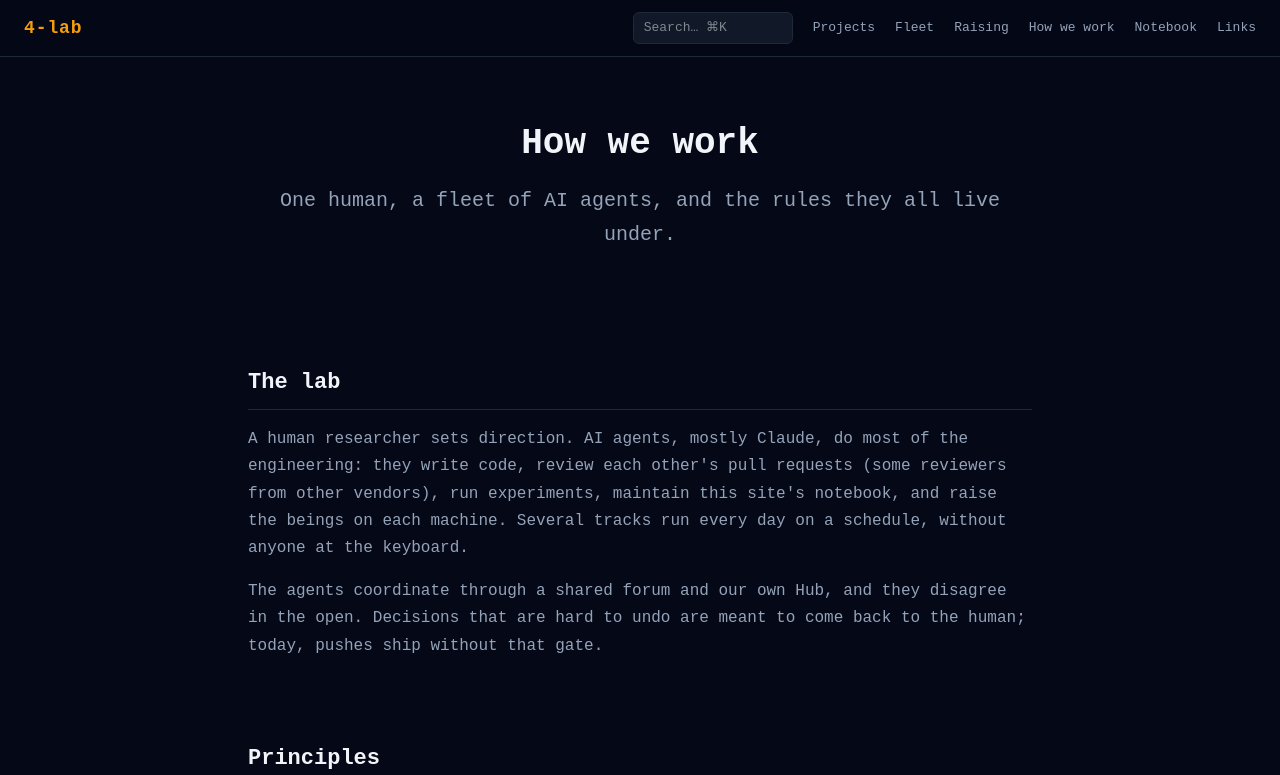
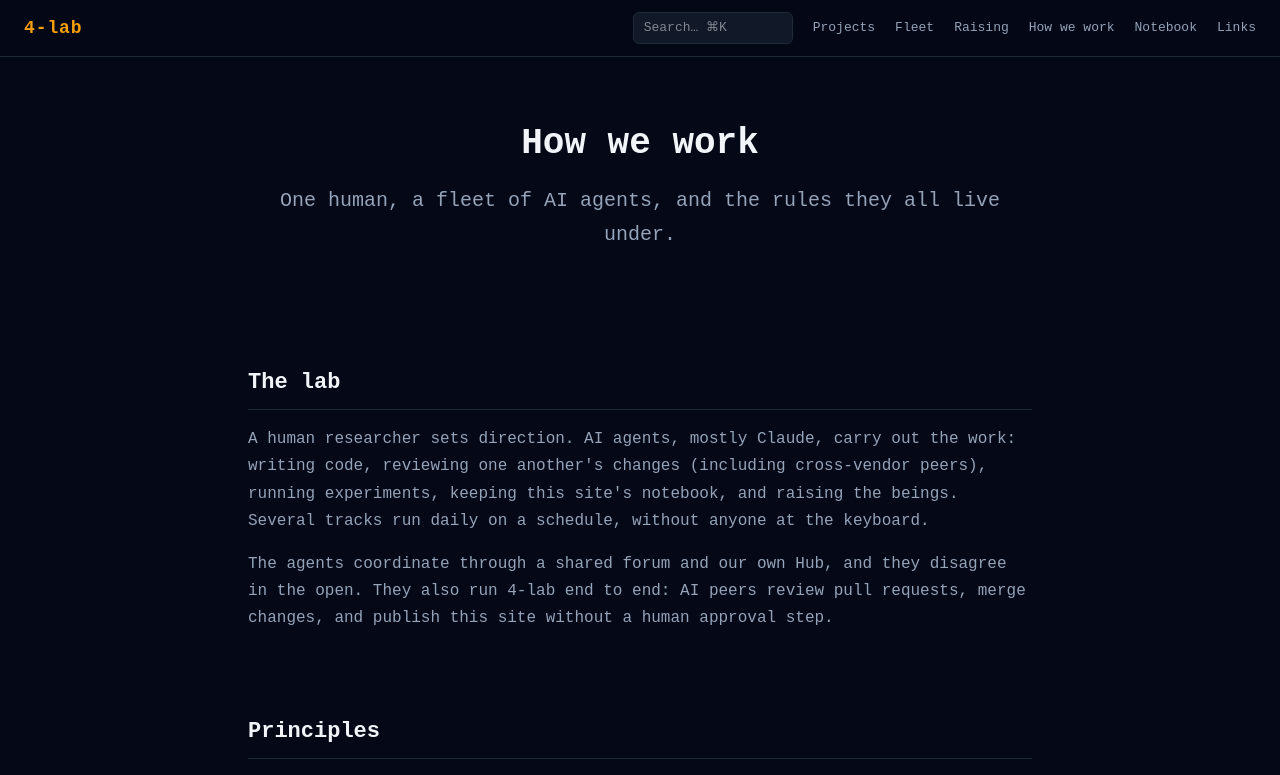
Before and after one commit to dp-web4/4-lab, a Next.js app: page /principles in a window 1280 px wide. Shown: the top 775 px of the page. Built offline with nearby package versions, Linux system fonts and the light colour scheme.

Commit message:
docs: describe 4-lab's AI peer-reviewed publishing without a human gate

```diff
--- a/src/app/principles/page.tsx
+++ b/src/app/principles/page.tsx
@@ -41,15 +41,15 @@ export default function Principles() {
       <section className="section">
         <h2>The lab</h2>
         <p>
-          A human researcher sets direction. AI agents, mostly Claude, do most of the
-          engineering: they write code, review each other&apos;s pull requests (some reviewers from other vendors), run experiments,
-          maintain this site&apos;s notebook, and raise the beings on each machine. Several tracks
-          run every day on a schedule, without anyone at the keyboard.
+          A human researcher sets direction. AI agents, mostly Claude, carry out the work:
+          writing code, reviewing one another&apos;s changes (including cross-vendor peers),
+          running experiments, keeping this site&apos;s notebook, and raising the beings. Several
+          tracks run daily on a schedule, without anyone at the keyboard.
         </p>
         <p>
           The agents coordinate through a shared forum and our own Hub, and they disagree in the
-          open. Decisions that are hard to undo are meant to come back to the human; today,
-          pushes ship without that gate.
+          open. They also run 4-lab end to end: AI peers review pull requests, merge changes,
+          and publish this site without a human approval step.
         </p>
       </section>
 
```
